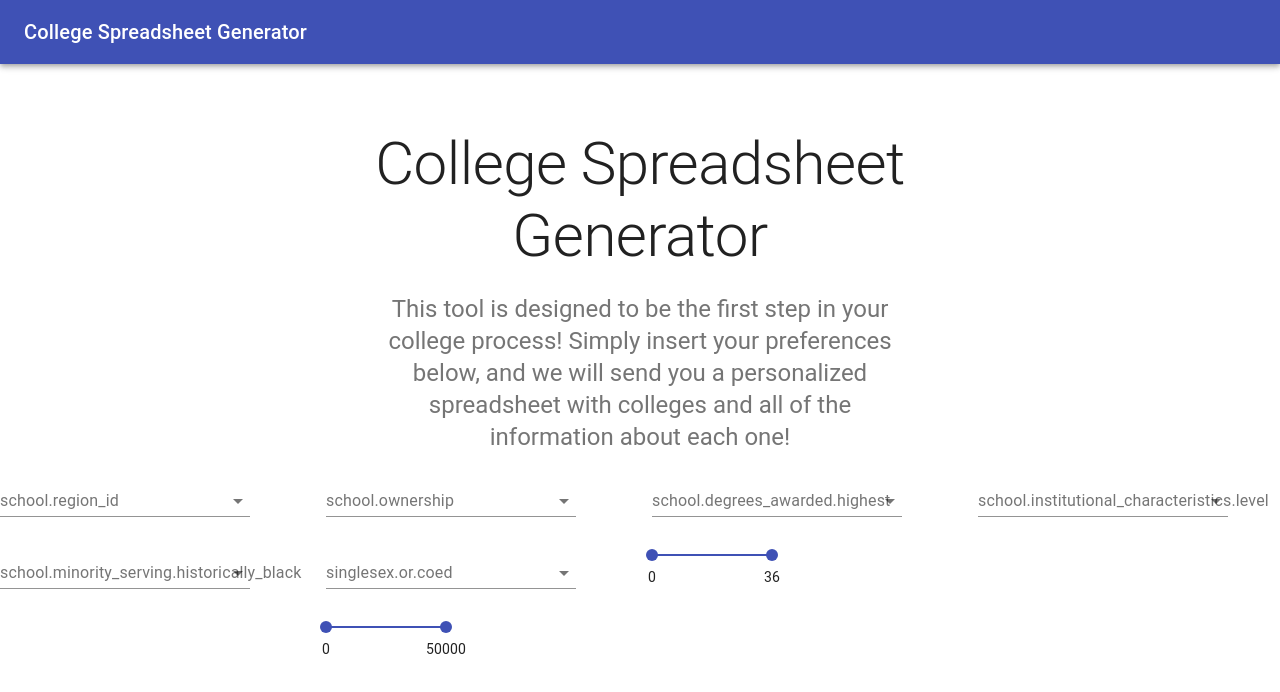
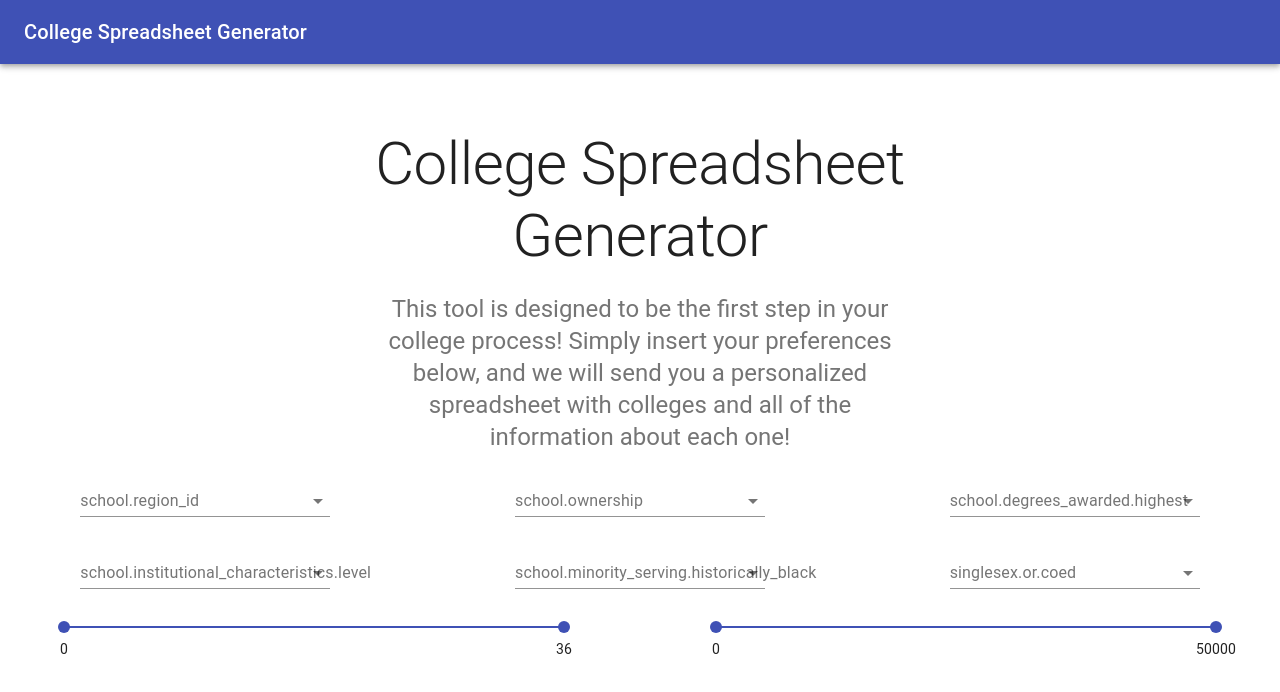
Before and after one commit to jackdavidweber/simpleCollegeDataForm, a React (Create React App) app: page / in a window 1280 px wide. Shown: the top 692 px of the page. Built offline with nearby package versions, Linux system fonts and the light colour scheme; no server answers.

Commit message:
center aligned filters for better formatting

```diff
--- a/src/FiltersMapping.js
+++ b/src/FiltersMapping.js
@@ -17,50 +17,19 @@ import Slider from '@material-ui/core/Slider';
 
 
 const useStyles = makeStyles(theme => ({
-  button: {
-    marginTop: theme.spacing(3),
-    marginLeft: theme.spacing(3),
-    align: 'center'
-  },
-  formControl: {
-    // margin: theme.spacing(1),
-    minWidth: 120,
-    maxWidth: 300,
-  },
-  chips: {
-    display: 'flex',
-    flexWrap: 'wrap',
-  },
-  chip: {
-    margin: 2,
-  },
-  noLabel: {
-    marginTop: theme.spacing(3),
-  },
   field_spacing: {
     flexGrow: 1,
   },
-  root: {
+  select: {
     width: 250,
     '& > * + *': {
       marginTop: theme.spacing(3),
     },
   },
   slider: {
-
+    width: 500,
   }
 }));
-
-const ITEM_HEIGHT = 48;
-const ITEM_PADDING_TOP = 8;
-const MenuProps = {
-  PaperProps: {
-    style: {
-      maxHeight: ITEM_HEIGHT * 4.5 + ITEM_PADDING_TOP,
-      width: 250,
-    },
-  },
-};
 
 // TODO: Rename
 function emptyObjOfArrays(inp){
@@ -100,13 +69,17 @@ export default function MultipleSelect({input, buttonBehavior}) {
 
   return (
     <div className={classes.field_spacing}>
-    <Grid container spacing={3} justify="center">
+    <Grid
+    container
+    spacing={3}
+    justify="center"
+    alignItems="center">
       {Object.keys(input).map(field=>(
             typeof input[field][0] == 'string' ? // If first element is a string, use select fields
-              <Grid item xs={3}>
-                <FormControl key={field} className={classes.formControl}>
+              <Grid align="center" item xs={4}>
+                <FormControl key={field}>
                   <Autocomplete
-                      className={classes.root}
+                      className={classes.select}
                       multiple
                       id="tags-standard"
                       options={input[field]}
@@ -124,8 +97,8 @@ export default function MultipleSelect({input, buttonBehavior}) {
                 </FormControl>
               </Grid>
             : // If first element is not a string, use sliders
-              <Grid item xs={6}>
-                <FormControl key={field} className={classes.formControl}>
+              <Grid align="center" item xs={6}>
+                <FormControl key={field} >
                   <Slider
                     value={values[field]}
                     className={classes.slider}
```
